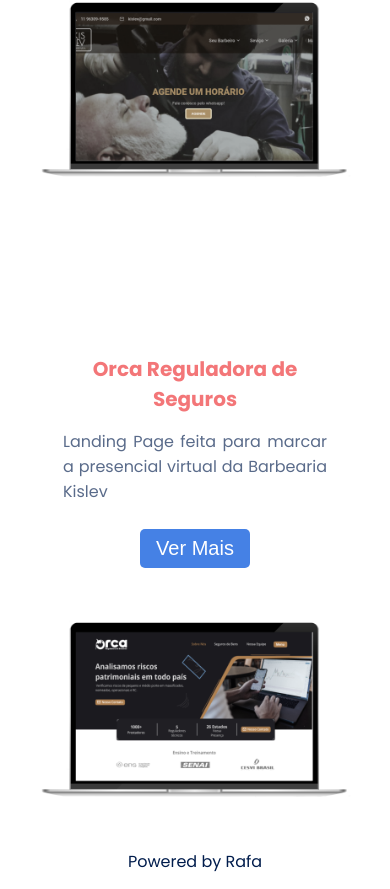
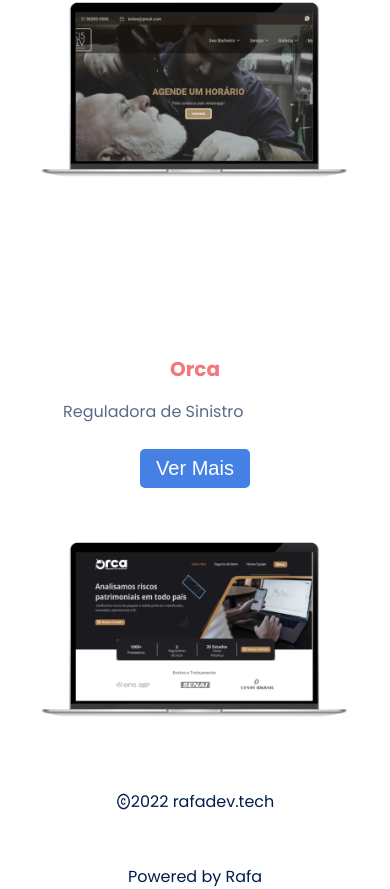
Before and after one commit to Rafa-py/portfolio-redisign, a React (Create React App) app: page /ver-todos in a window 390 px wide. Shown: the part 1108-1997 px from the top of the page. Built offline with nearby package versions, Linux system fonts and the light colour scheme.

Commit message:
fix(global): tweaks the mobile layout of the menu, footer and subtitle for the Orca project

```diff
--- a/src/App.scss
+++ b/src/App.scss
@@ -1,5 +1,7 @@
 @import "/src/Variables.scss";
-
+body{
+  text-align: justify;
+}
 .container{
   max-width: 1440px;
   width: 100%;
--- a/src/Assets/data.js
+++ b/src/Assets/data.js
@@ -46,10 +46,10 @@
                 }
              },
             {
-                name: "Orca Reguladora de Seguros",
+                name: "Orca",
                 type: "freelancer",
                 tech: ["wordpress", "sass",],
-                shortDescription: "Landing Page feita para marcar a presencial virtual da Barbearia Kislev",
+                shortDescription: "Reguladora de Sinistro",
                 largeDescription: <div><b>A Orca</b> é uma empresa que regula sinistro e tem expertise em todos os ramos de seguros em âmbito nacional. Tem sua cede em São Paulo e mais de 1000 colaboradores pelo Brasil.
                 <br/><br/>
                 <b>Eu e o Matheus Felix (Desenvolvedor Front End)</b> tivemos a oportunidade de inaugurar a presença da Orca na Web, com uma landing page moderna e com informações diretas sobre as áreas de atuação da empresa.
--- a/src/Components/Sections/Footer.module.scss
+++ b/src/Components/Sections/Footer.module.scss
@@ -12,7 +12,11 @@
         }
     }
 }
-
+@media(max-width: 800px){
+    .footer{
+        margin-top: 15px;
+    }
+}
 @media(max-width: 430px){
     .footer{
         flex-direction: column;
--- a/src/Components/Sections/Header.js
+++ b/src/Components/Sections/Header.js
@@ -17,6 +17,10 @@
       setNav(style.showNav);
     }
   }
+  let handleClickItem = ()=>{
+    setActive(null);
+    setNav(null);
+  }
   return (
     <>
       <div className='container'>
@@ -29,18 +33,21 @@
                   smooth={true}
                   offset={-100}
                   duration={500}
+                  onClick={handleClickItem}
                   >Sobre Mim</Link></li>
               <li className={style.item}><Link className={style.link} to='projects'
                   spy={true}
                   smooth={true}
                   offset={-100}
                   duration={500}
+                  onClick={handleClickItem}
                   >Projetos</Link></li>
               <li className={style.item}><Link className={style.link} to='knowledge'
                   spy={true}
                   smooth={true}
                   offset={-100}
                   duration={500}
+                  onClick={handleClickItem}
                   >Conhecimentos</Link></li>
             </ul>
           </nav>
```
